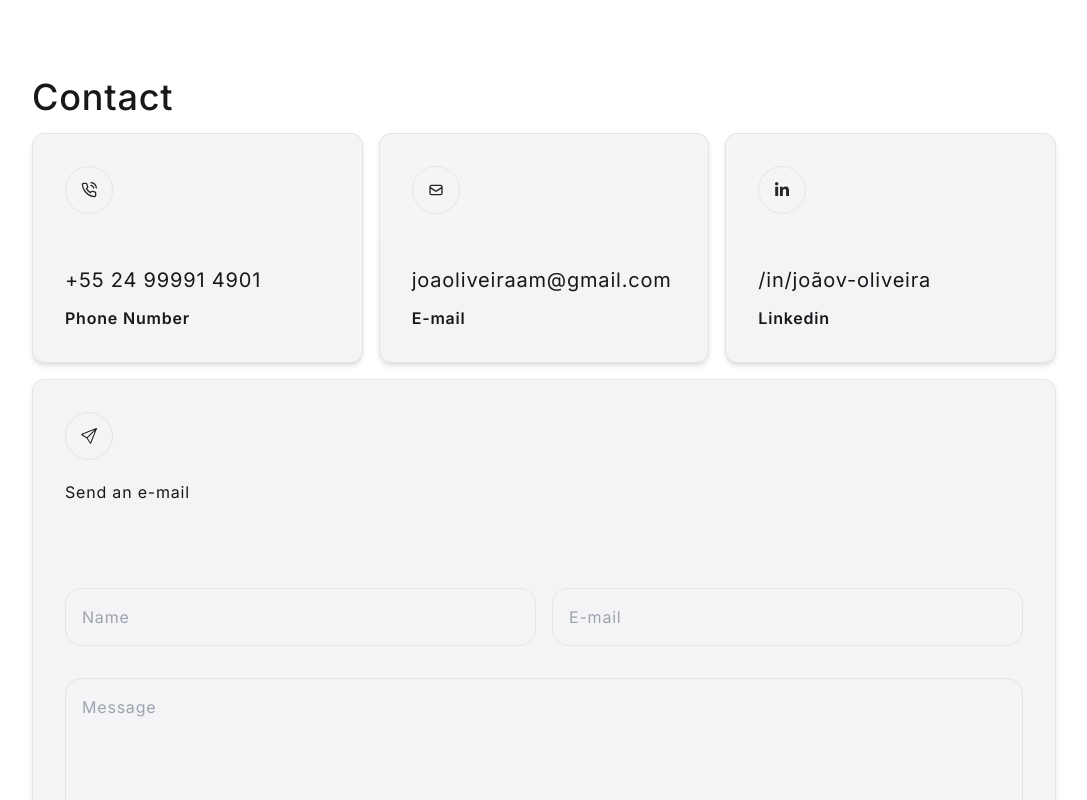
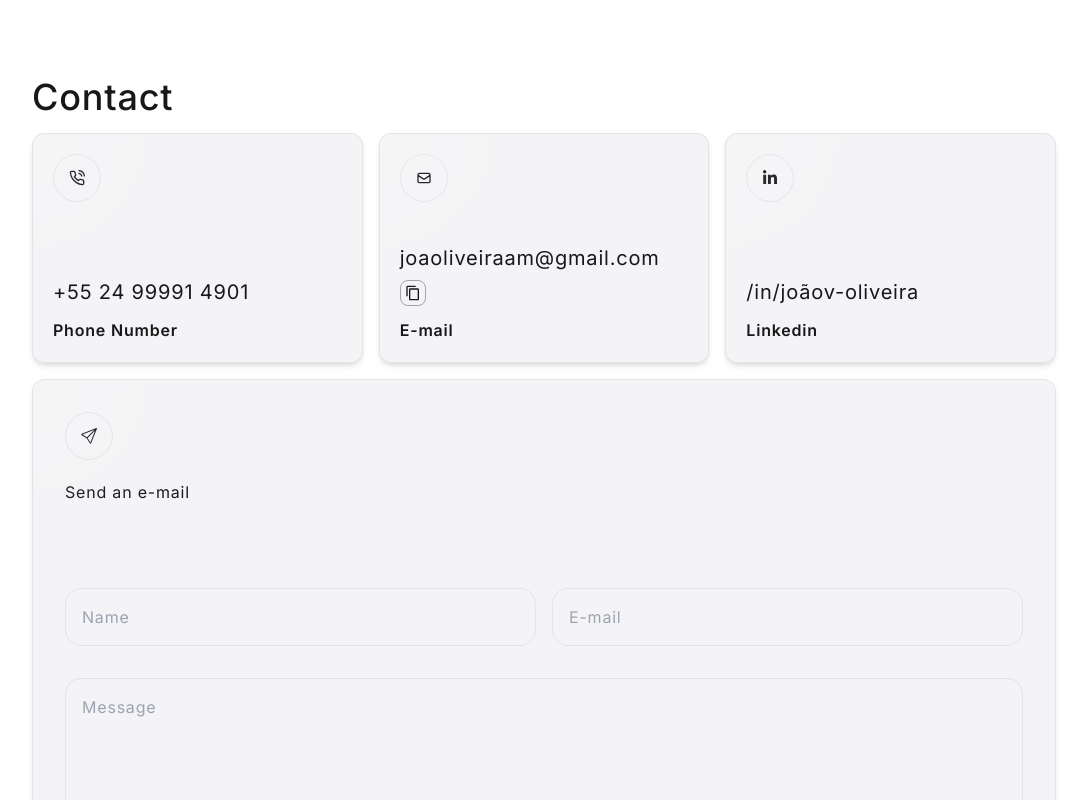
Before and after one commit to JoaoOliveiraskt/personal-portfolio, a Next.js app: page / in a window 1280 px wide. Shown: the part 3440-4240 px from the top of the page, without its empty margins (96-1183 px from the left). Built offline with nearby package versions, Linux system fonts and the light colour scheme; no server answers.

Commit message:
feat: add email copy to clipboard

```diff
--- a/components/main/Contact.tsx
+++ b/components/main/Contact.tsx
@@ -1,13 +1,11 @@
 import { FiPhoneCall } from "react-icons/fi";
 import { HiOutlineMail } from "react-icons/hi";
 import { FaLinkedinIn } from "react-icons/fa";
+
 import ContactCard from "../sub/ContactCard";
-import HandleOnMouseMove from "@/utils/hoverEffect";
-import { useState } from "react";
 import EmailForm from "../sub/EmailForm";
 
 export default function Contact() {
-  const [mousePosition, setMousePosition] = useState({ x: 0, y: 0 });
 
   const cardContent = [
     {
@@ -47,6 +45,7 @@ export default function Contact() {
               icon={card.icon}
               text={card.text}
               description={card.description}
+              className=""
             />
           ))}
         </div>
--- a/components/sub/ContactCard.tsx
+++ b/components/sub/ContactCard.tsx
@@ -1,28 +1,48 @@
 import HandleOnMouseMove from "@/utils/hoverEffect";
 import { useState } from "react";
-
+import { MdContentCopy } from "react-icons/md";
+import { FaCheckCircle } from "react-icons/fa";
 interface Props {
   icon: JSX.Element;
   text: string;
   description: string;
   url: string;
+  className: string;
 }
 
-export default function ContactCard({ icon, text, description, url }: Props) {
+export default function ContactCard({ icon, text, description, url, className }: Props) {
   const [mousePosition, setMousePosition] = useState({ x: 0, y: 0 });
+  const [copied, setCopied] = useState("");
+
+  const handleCopy = (copyText: string) => {
+    setCopied(copyText);
+    navigator.clipboard.writeText(copyText);
+    setTimeout(() => setCopied(""), 3000);
+  };
 
   const cardContent = (
     <div
       onMouseMove={(e) => HandleOnMouseMove(e, setMousePosition)}
-      className="flex flex-col h-full justify-between"
+      className={`flex flex-col h-full justify-between ${className}`}
+
     >
       <div className="w-12 h-12 rounded-full dark:bg-zinc-800 flex items-center justify-center border border-zinc-200 dark:border-zinc-700">
         {icon}
       </div>
       <div className="flex flex-col space-y-3">
-        <span className="text-xl flex flex-wrap z-50 hover:text-blue-500">
-          {text}
-        </span>
+        <div className="flex flex-wrap gap-2 items-center">
+          <span className="text-xl flex flex-wrap z-50 hover:text-blue-500">
+            {text}
+          </span>
+          {text.includes("joaoliveiraam@gmail.com") && (
+            <button
+              className="flex items-center justify-center p-1 rounded-lg border hover:bg-accent"
+              onClick={() => handleCopy(text)}
+            >
+              {copied ? <FaCheckCircle /> : <MdContentCopy className="z-50" />}
+            </button>
+          )}
+        </div>
         <span className="font-semibold">{description}</span>
       </div>
       <div
@@ -39,7 +59,8 @@ export default function ContactCard({ icon, text, description, url }: Props) {
     </div>
   );
   return (
-    <div className="relative med:col-span-3 bg-card rounded-xl p-8 border border-zinc-200 dark:border-zinc-700 overflow-x-hidden shadow-md">
+    <div className={("relative med:col-span-3 bg-card rounded-xl p-5 border border-zinc-200 dark:border-zinc-700 overflow-x-hidden shadow-md")
+    }>
       {url ? (
         <a href={url} target="_blank">
           {cardContent}
--- a/components/sub/EmailForm.tsx
+++ b/components/sub/EmailForm.tsx
@@ -1,14 +1,16 @@
+import React, { useRef, useState, useEffect } from "react";
+import { Button } from "../ui/button";
+import {unstable_noStore as noStore} from "next/cache"
+import emailjs from "@emailjs/browser";
+import HandleOnMouseMove from "@/utils/hoverEffect";
+
 import { BsSend } from "react-icons/bs";
-import { Button } from "../ui/button";
-import React, { useRef, useState, useEffect } from "react";
-import emailjs from "@emailjs/browser";
 import { BiLoaderAlt } from "react-icons/bi";
 import { MdOutlineDownloadDone } from "react-icons/md";
-import {unstable_noStore as noStore} from "next/cache"
 
 export default function EmailForm() {
   noStore();
-
+  const [mousePosition, setMousePosition] = useState({ x: 0, y: 0 });
 
   useEffect(() => {
     if (process.env.NEXT_PUBLIC_MY_PUBLIC_KEY) {
@@ -85,8 +87,9 @@ export default function EmailForm() {
   };
 
   return (
-    <div className=" grid h-max ">
-      <div className="bg-card row-span-2 rounded-xl border border-zinc-200 dark:border-zinc-800 shadow-md">
+    <div className="grid h-max ">
+      <div className="relative z-[999] bg-card row-span-2 rounded-xl border border-zinc-200 dark:border-zinc-800 shadow-md"
+      onMouseMove={(e) => HandleOnMouseMove(e, setMousePosition)}>
         <div className="flex flex-col h-full justify-between gap-5">
           <div className="flex flex-col space-y-5 p-8 ">
             <div className="w-12 h-12 rounded-full dark:bg-zinc-800 flex items-center justify-center border border-zinc-200 dark:border-zinc-700">
@@ -98,7 +101,7 @@ export default function EmailForm() {
           </div>
 
           <div className="flex flex-col p-8 med:p-3 ">
-            <form onSubmit={sendEmail} className="flex flex-col gap-8">
+            <form onSubmit={sendEmail} className="flex flex-col gap-8 z-[999]">
               <div className="grid grid-cols-2 sm:grid-cols-1 gap-4">
                 <div className="w-full">
                   <input
@@ -146,6 +149,17 @@ export default function EmailForm() {
             </form>
           </div>
         </div>
+        <div
+        style={{
+          position: "absolute",
+          top: 0,
+          left: 0,
+          width: "100%",
+          height: "100%",
+
+          background: `radial-gradient(200px circle at ${mousePosition.x}px ${mousePosition.y}px, rgba(255, 255, 255, 0.1), transparent)`,
+        }}
+      ></div>
       </div>
     </div>
   );
```
